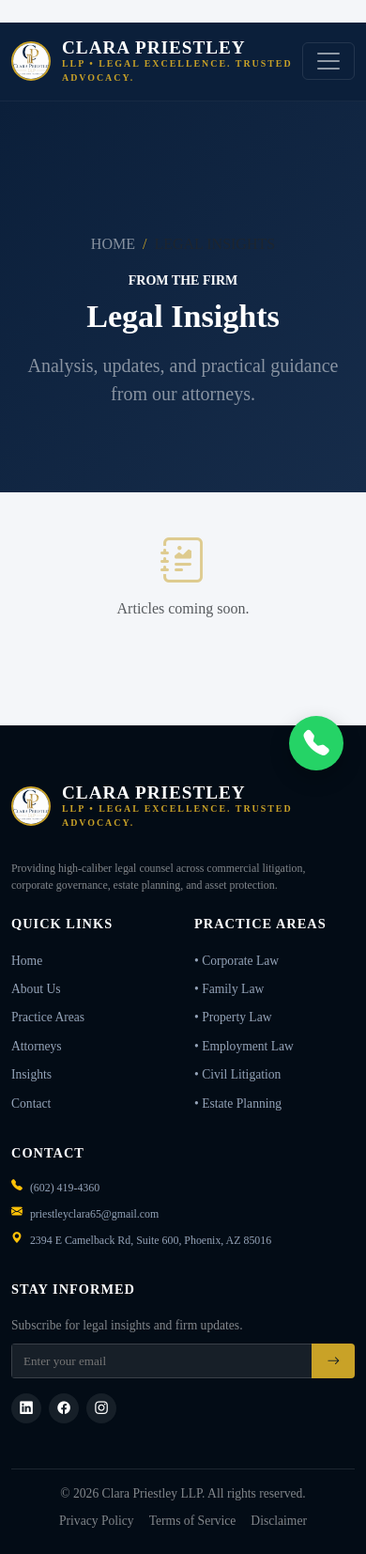
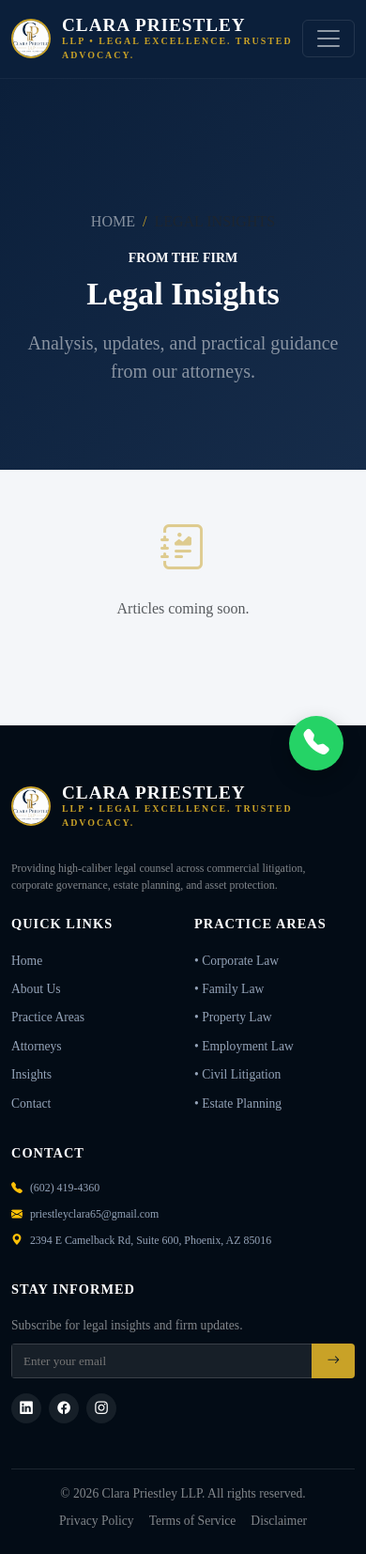
Before and after one commit to Joetech-rgb/clara-priestley-site, a Django app: page /blog/ in a window 390 px wide. Shown: the whole page at 94% size. Run offline with Django 5.2, Linux system fonts and the light colour scheme; data that the repository does not hold is empty; some web fonts are replaced.

Commit message:
Fix favicon caching, remove top whitespace, fix mobile horizontal overflow

```diff
--- a/firm/templates/firm/base.html
+++ b/firm/templates/firm/base.html
@@ -5,7 +5,7 @@
   <meta charset="UTF-8">
   <meta name="viewport" content="width=device-width, initial-scale=1.0">
   <title>{% block title %}Clara Priestley LLP | Legal Excellence. Trusted Advocacy.{% endblock %}</title>
-  <link rel="icon" type="image/png" href="{% static 'firm/img/image3.png' %}">
+  <link rel="icon" type="image/png" href="{% static 'firm/img/image3.png' %}?v=2">
 
   <!-- Google Fonts -->
   <link rel="preconnect" href="https://fonts.googleapis.com">
@@ -21,6 +21,13 @@
   <style>
     html {
       scroll-behavior: smooth;
+      overflow-x: hidden;
+    }
+
+    html, body {
+      margin: 0;
+      padding: 0;
+      max-width: 100%;
     }
 
     :root {
@@ -358,7 +365,16 @@
   }
 }
         * { font-family: "Times New Roman", Times, serif !important; }
-        html { scroll-behavior: smooth; }
+        html {
+      scroll-behavior: smooth;
+      overflow-x: hidden;
+    }
+
+    html, body {
+      margin: 0;
+      padding: 0;
+      max-width: 100%;
+    }
         .whatsapp-float-fixed {
             position: fixed;
             bottom: 24px;
```
